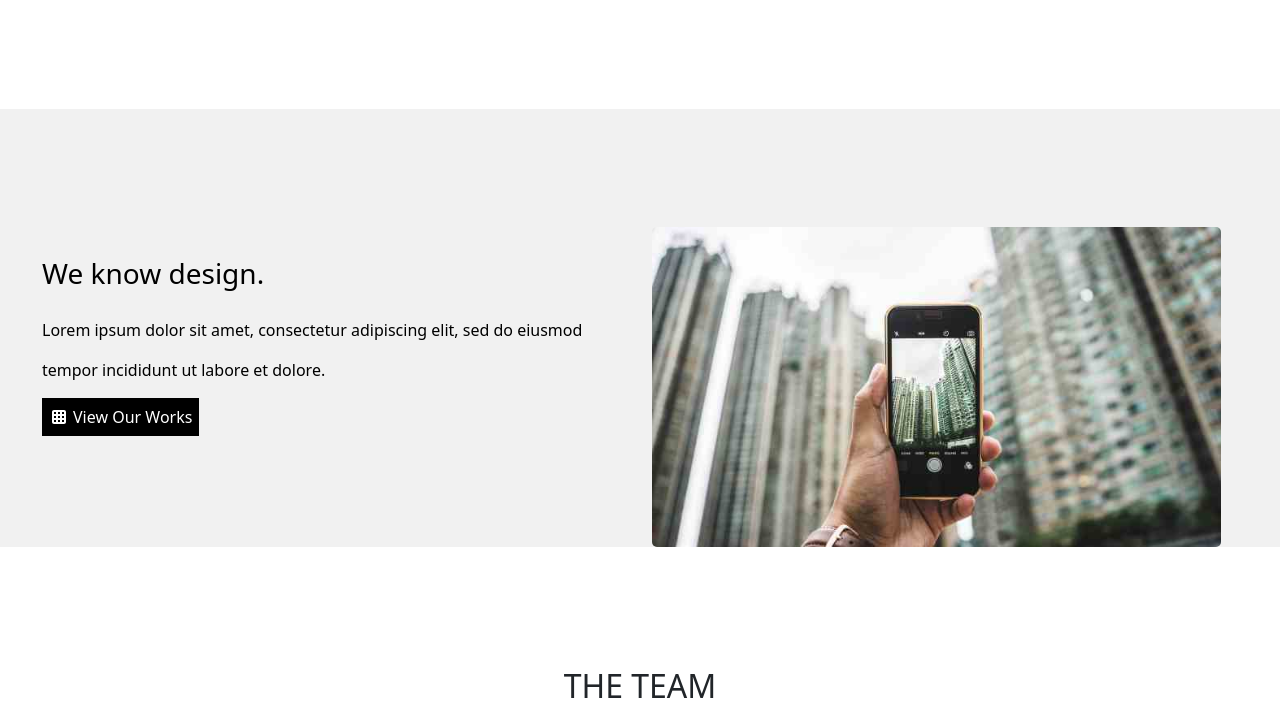
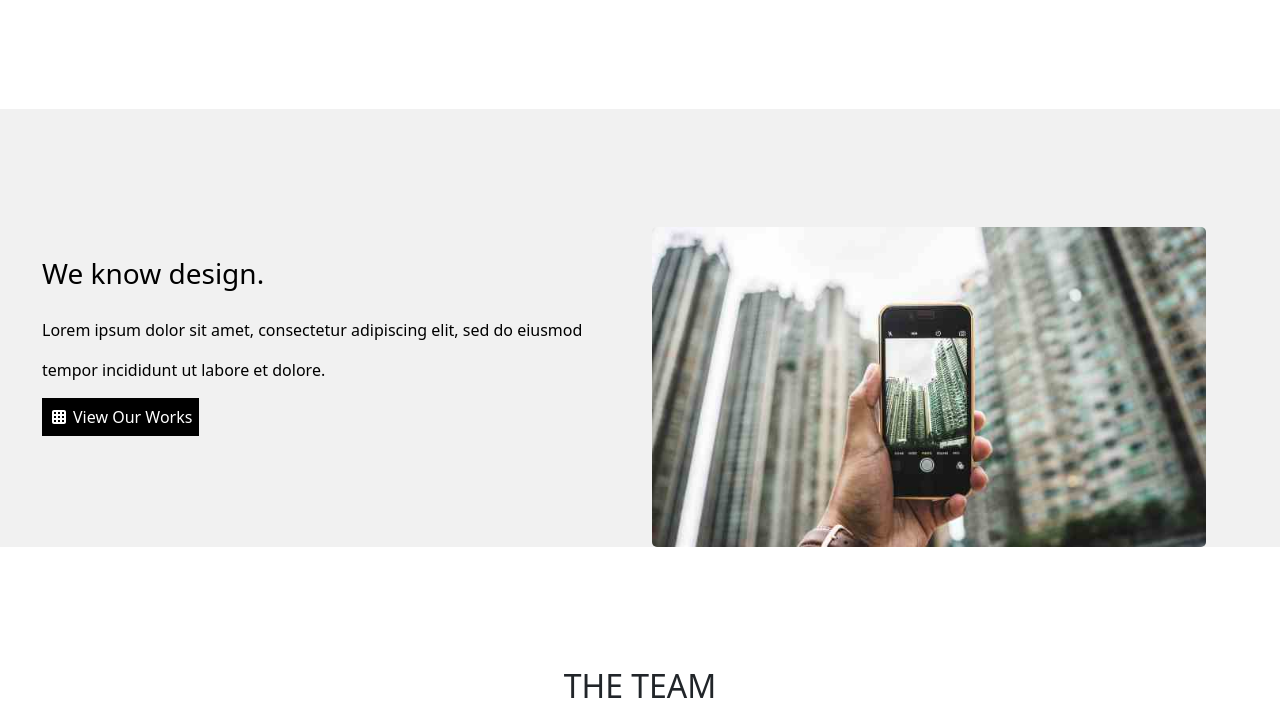
Before and after one commit to yassinrady/company-project, a plain HTML site: page index.html in a window 1280 px wide. Shown: the part 1121-1848 px from the top of the page. Drawn offline with Linux system fonts and the light colour scheme.

Commit message:
Update style.css

```diff
--- a/css/style.css
+++ b/css/style.css
@@ -306,3 +306,6 @@ input{
 .icons p a:hover{
     color: green;
 }
+.container3 img{
+    width: 90%;
+}
```
